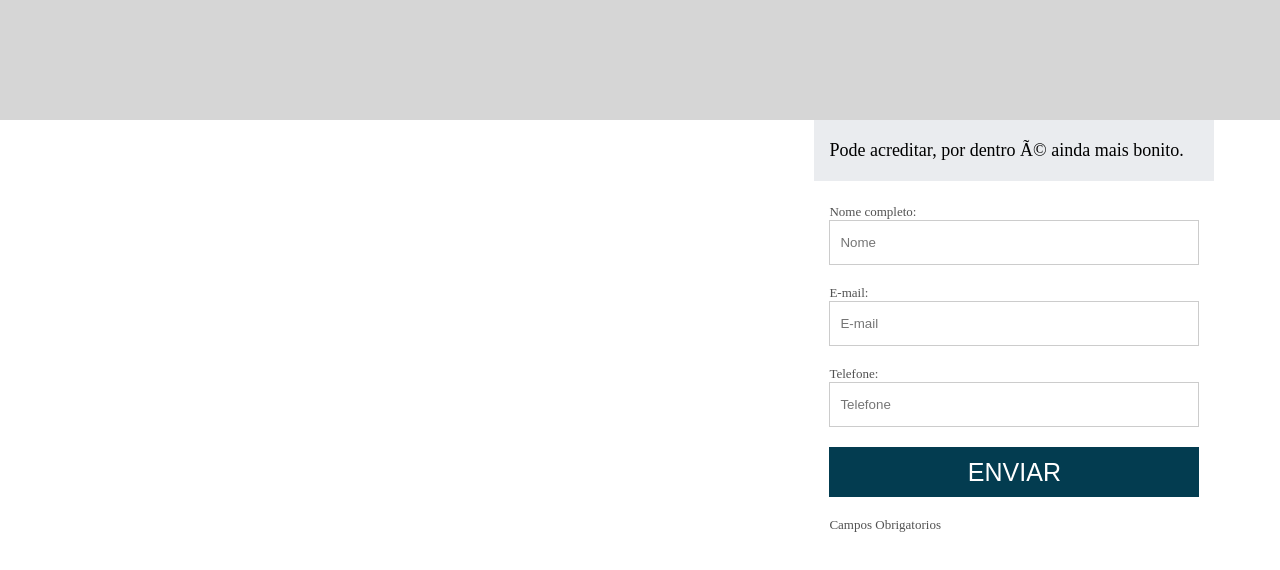
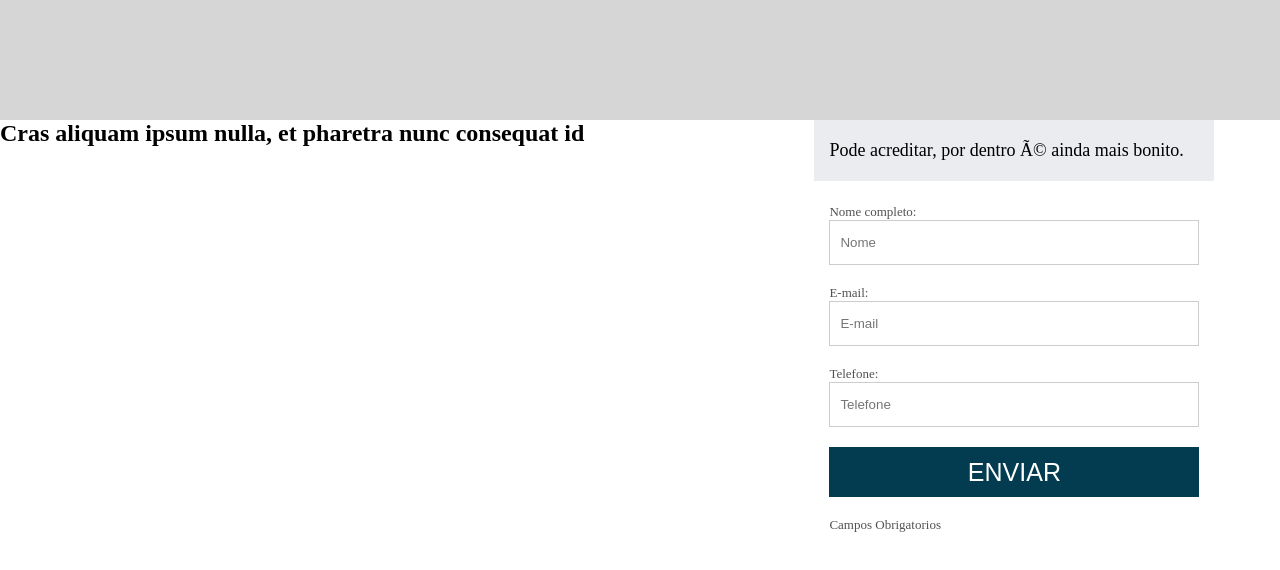
Before and after one commit to theKlysm/landpage-ex2, a plain HTML site: page index.html in a window 1280 px wide. Drawn offline with Linux system fonts and the light colour scheme.

Commit message:
Add section chamada

```diff
--- a/index.html
+++ b/index.html
@@ -2,7 +2,12 @@
 <html>
     <head>
         <title>Minha Landing Page</title>
+
+        <link rel="preconnect" href="https://fonts.googleapis.com">
+        <link rel="preconnect" href="https://fonts.gstatic.com" crossorigin>
+        <link href="https://fonts.googleapis.com/css2?family=Open+Sans:wght@400;700&display=swap" rel="stylesheet">
         <link href="css/style.css" rel="stylesheet" type="text/css" />
+
         <meta charset="description" content="Conteudo do meu site.">
         <meta charset="keywords" content="palavras, separadas, por, virgula.">
         <meta charset="author" content="Klysm.">
@@ -52,7 +57,9 @@
             </div><!-- Bg-container -->
         </section><!-- Cover-form -->
 
-
+        <section class="chamada">
+            <h2>Cras aliquam ipsum nulla, et pharetra nunc consequat id</h2>
+        </section><!-- Section-chamada-->
     </body>
 
 </html>
```
